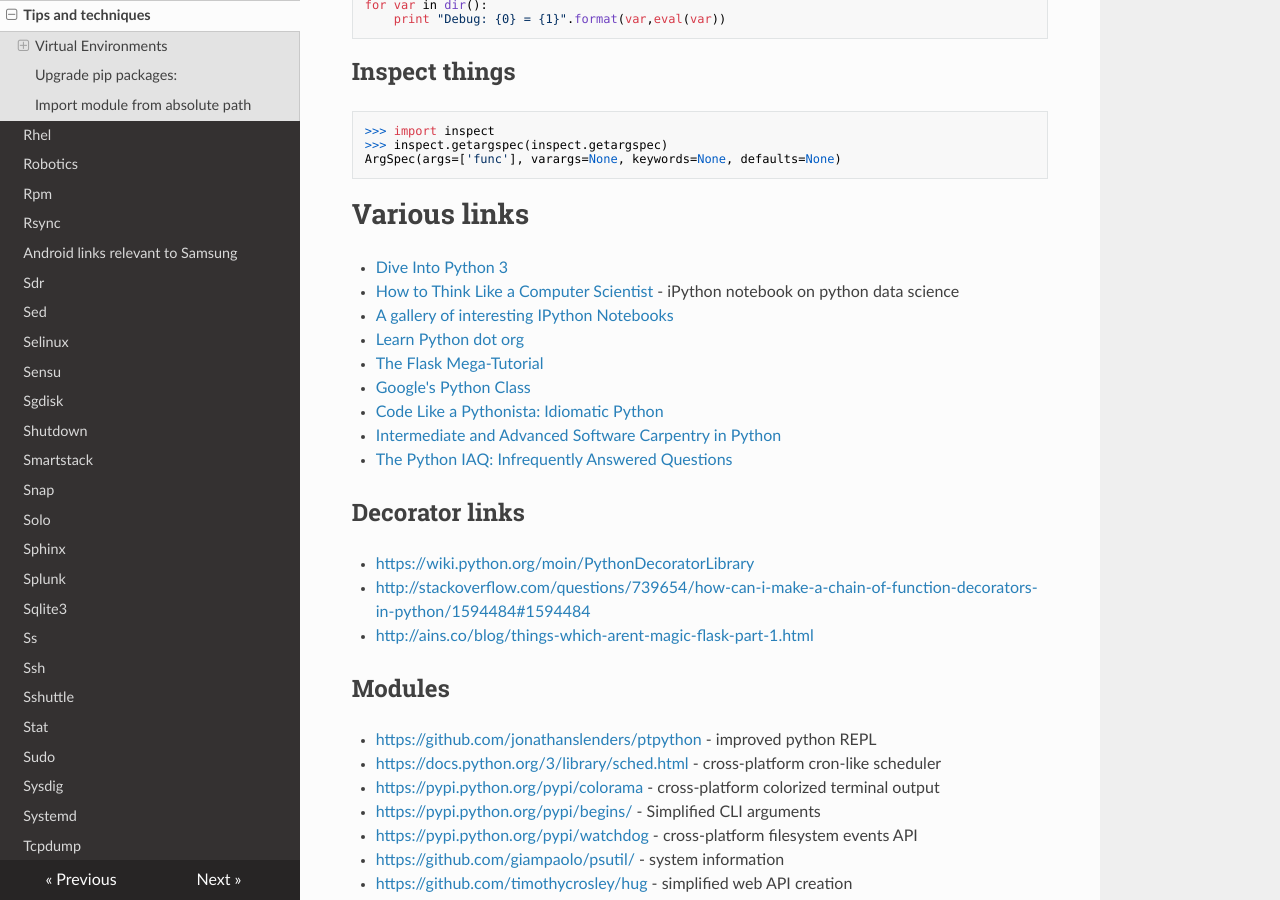
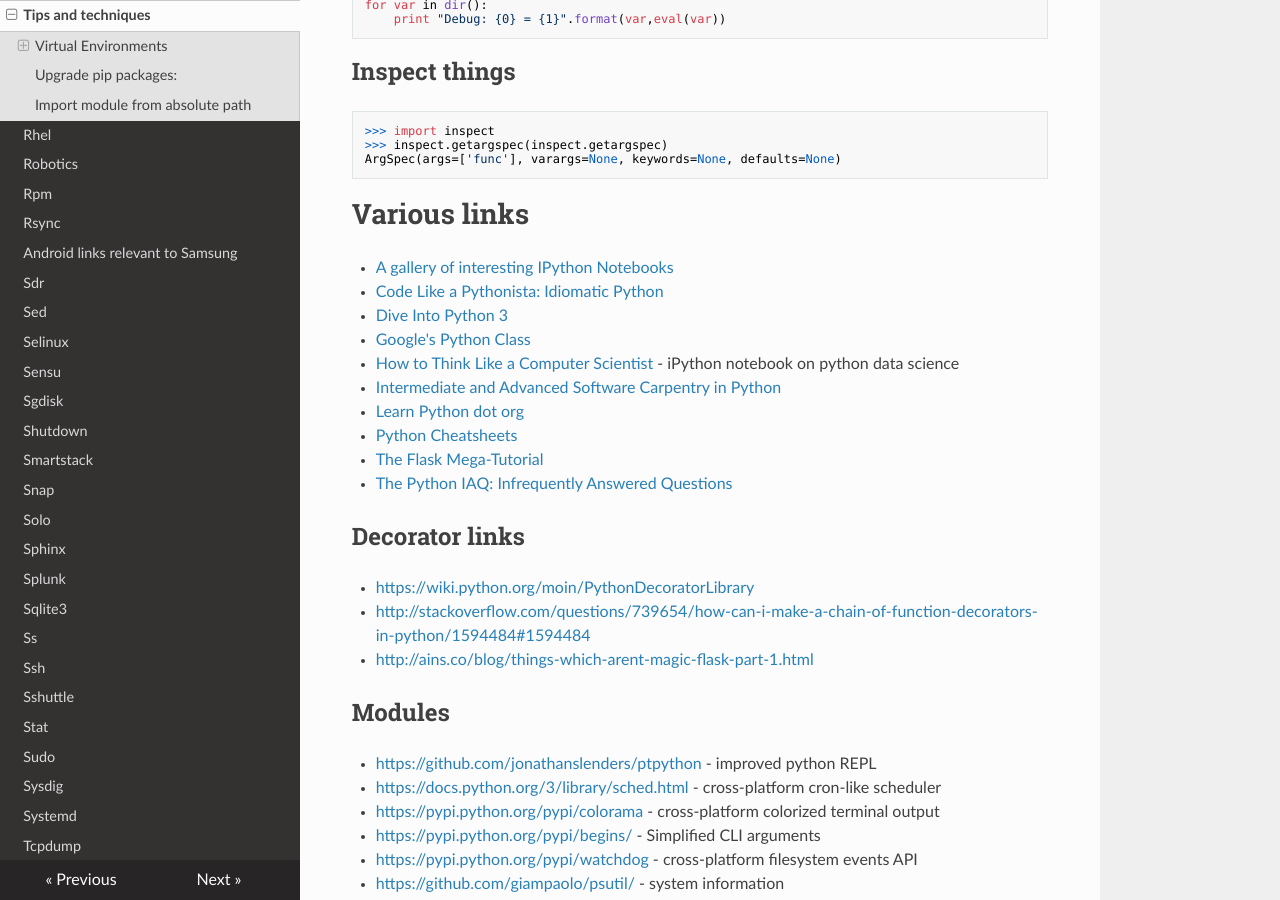
Before and after one commit to lando-cal/tech-notes, an MkDocs documentation site: the page built from docs/python.md, in a window 1280 px wide and 900 px high, scrolled down 2007 px. Built offline with MkDocs 1.6.1, drawn with Linux system fonts in a browser that asks for light colours; nearby versions of some CDN libraries.

Commit message:
Add link. Sort link list.

```diff
--- a/docs/python.md
+++ b/docs/python.md
@@ -104,14 +104,15 @@ ArgSpec(args=['func'], varargs=None, keywords=None, defaults=None)
 
 # Various links
 
+- [A gallery of interesting IPython Notebooks](https://github.com/ipython/ipython/wiki/A-gallery-of-interesting-IPython-Notebooks)
+- [Code Like a Pythonista: Idiomatic Python](http://python.net/~goodger/projects/pycon/2007/idiomatic/handout.html)
 - [Dive Into Python 3](http://www.diveintopython3.net/)
+- [Google's Python Class](https://developers.google.com/edu/python/?csw=1)
 - [How to Think Like a Computer Scientist](http://interactivepython.org/courselib/static/thinkcspy/index.html) - iPython notebook on python data science
-- [A gallery of interesting IPython Notebooks](https://github.com/ipython/ipython/wiki/A-gallery-of-interesting-IPython-Notebooks)
+- [Intermediate and Advanced Software Carpentry in Python](http://ivory.idyll.org/articles/advanced-swc/)
 - [Learn Python dot org](http://www.learnpython.org/)
+- [Python Cheatsheets](https://www.pythonsheets.com)
 - [The Flask Mega-Tutorial](https://blog.miguelgrinberg.com/post/the-flask-mega-tutorial-part-i-hello-world)
-- [Google's Python Class](https://developers.google.com/edu/python/?csw=1)
-- [Code Like a Pythonista: Idiomatic Python](http://python.net/~goodger/projects/pycon/2007/idiomatic/handout.html)
-- [Intermediate and Advanced Software Carpentry in Python](http://ivory.idyll.org/articles/advanced-swc/)
 - [The Python IAQ: Infrequently Answered Questions](http://norvig.com/python-iaq.html)
 
 ## Decorator links
```
